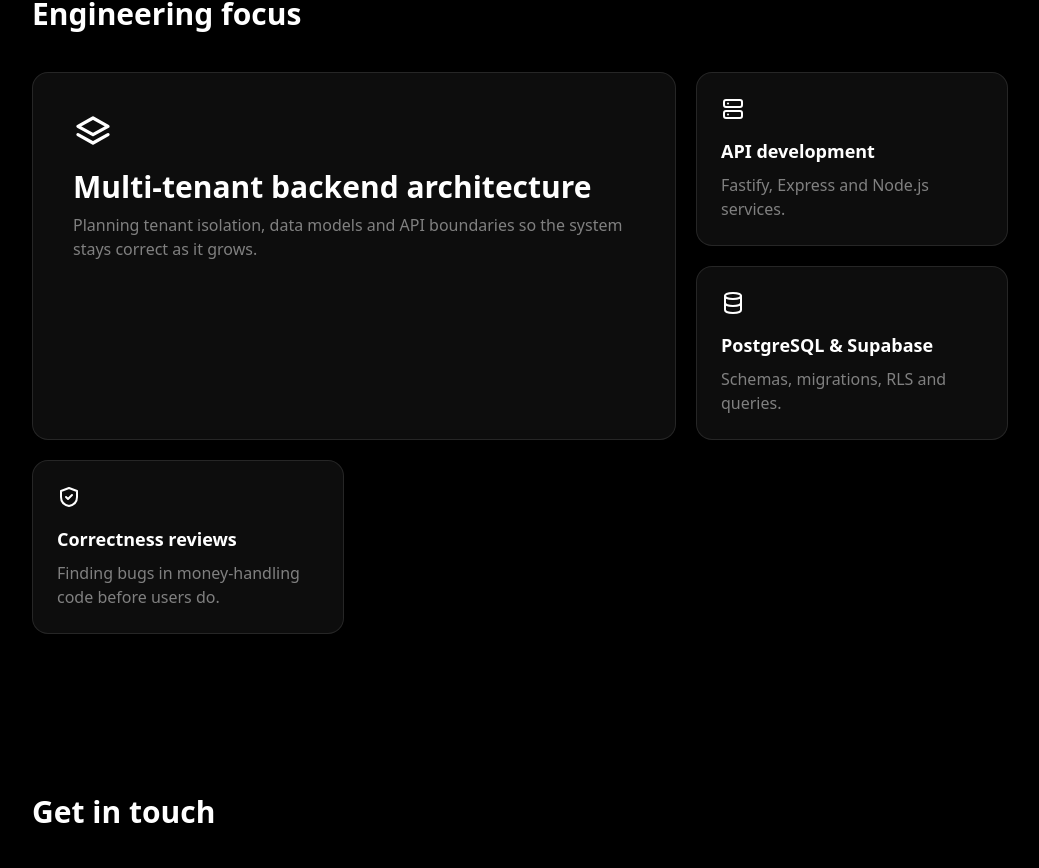
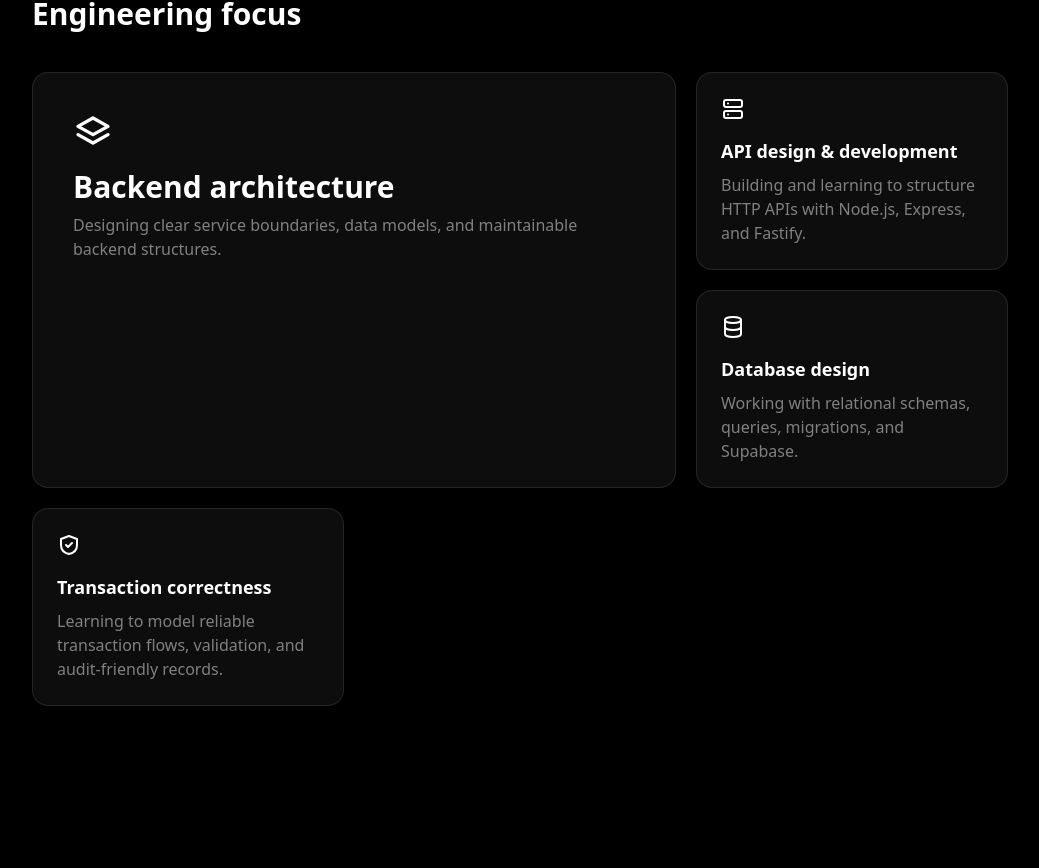
Before and after one commit to Chizitelum0/My-portfolio-, a React (Vite) app in the folder my-portfolio/: page / in a window 1280 px wide. Shown: the part 2724-3592 px from the top of the page, without its empty margins (120-1159 px from the left). Built offline with nearby package versions, Linux system fonts and the light colour scheme; no server answers.

Commit message:
Align engineering focus descriptions with current work

```diff
--- a/my-portfolio/src/data.js
+++ b/my-portfolio/src/data.js
@@ -74,12 +74,12 @@ export const projects = [
   },
 ];
 
-// service
+// Engineering areas currently being explored and developed.
 export const services = [
-  { icon: "Layers", title: "Multi-tenant backend architecture", desc: "Planning tenant isolation, data models and API boundaries so the system stays correct as it grows.", big: true },
-  { icon: "Server", title: "API development", desc: "Fastify, Express and Node.js services." },
-  { icon: "Database", title: "PostgreSQL & Supabase", desc: "Schemas, migrations, RLS and queries." },
-  { icon: "ShieldCheck", title: "Correctness reviews", desc: "Finding bugs in money-handling code before users do." },
+  { icon: "Layers", title: "Backend architecture", desc: "Designing clear service boundaries, data models, and maintainable backend structures.", big: true },
+  { icon: "Server", title: "API design & development", desc: "Building and learning to structure HTTP APIs with Node.js, Express, and Fastify." },
+  { icon: "Database", title: "Database design", desc: "Working with relational schemas, queries, migrations, and Supabase." },
+  { icon: "ShieldCheck", title: "Transaction correctness", desc: "Learning to model reliable transaction flows, validation, and audit-friendly records." },
 ];
 
 export const socials = [
```
